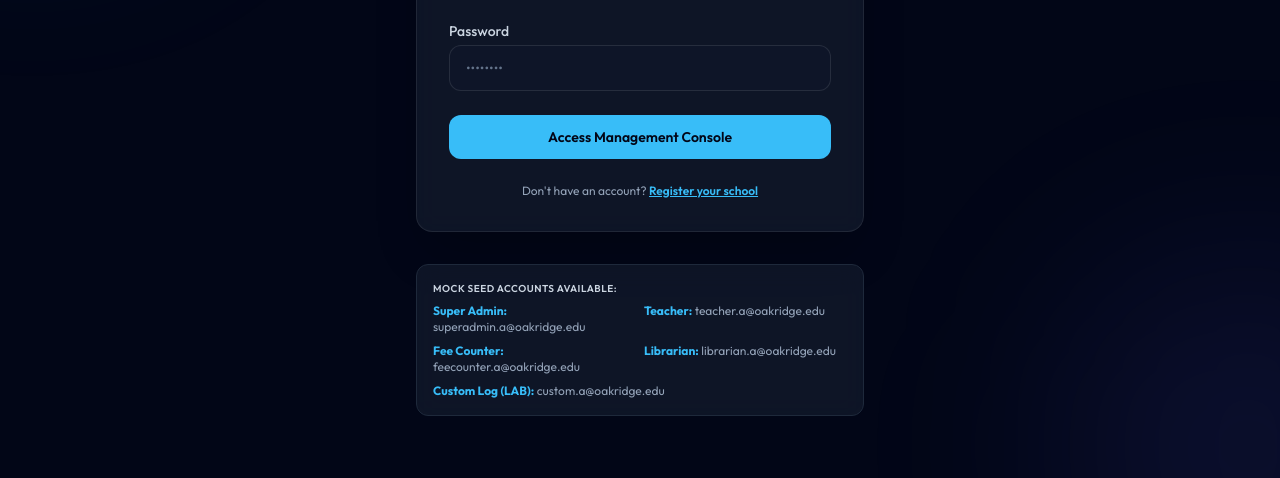
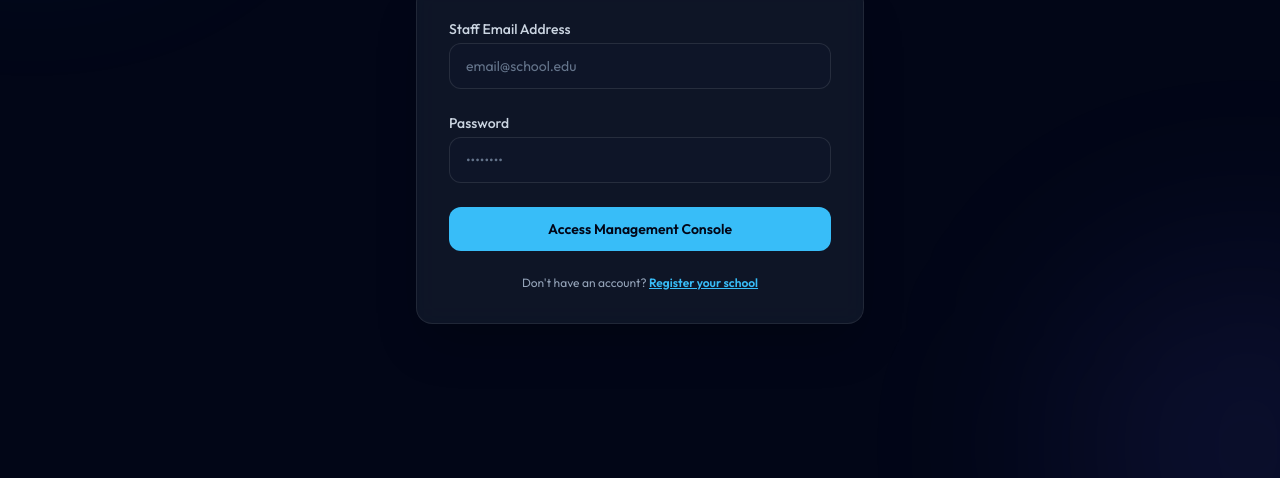
Before and after one commit to SamalaBadrinath/ProfileStudent, a website: page public/index.html in a window 1280 px wide. Shown: the part 322-800 px from the top of the page. Drawn offline with nearby package versions, Linux system fonts and the light colour scheme.

Commit message:
style: remove developer mock credentials guide from production login page

```diff
--- a/public/index.html
+++ b/public/index.html
@@ -104,17 +104,7 @@
           </form>
         </div>
 
-        <!-- Helpful sample logins box -->
-        <div class="glass-card rounded-xl p-4 border border-slate-800 text-xs text-slate-400 space-y-1.5">
-          <p class="font-semibold text-slate-300 uppercase tracking-wider text-[10px]">Mock Seed Accounts Available:</p>
-          <div class="grid grid-cols-2 gap-2">
-            <div><strong class="text-sky-400">Super Admin:</strong> <span class="select-all">superadmin.a@oakridge.edu</span></div>
-            <div><strong class="text-sky-400">Teacher:</strong> <span class="select-all">teacher.a@oakridge.edu</span></div>
-            <div><strong class="text-sky-400">Fee Counter:</strong> <span class="select-all">feecounter.a@oakridge.edu</span></div>
-            <div><strong class="text-sky-400">Librarian:</strong> <span class="select-all">librarian.a@oakridge.edu</span></div>
-            <div class="col-span-2"><strong class="text-sky-400">Custom Log (LAB):</strong> <span class="select-all">custom.a@oakridge.edu</span></div>
-          </div>
-        </div>
+
       </div>
     </div>
 
```
